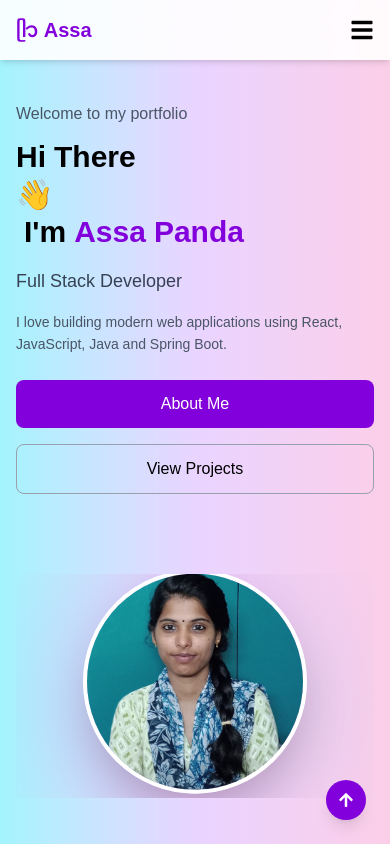
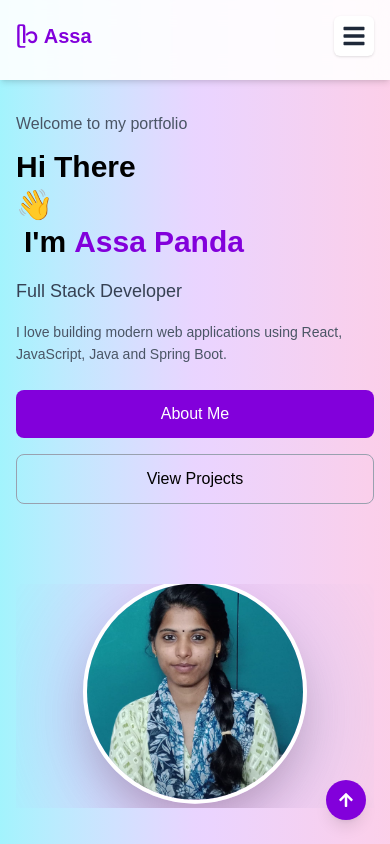
Before and after one commit to assa75/Portfolio, a React (Vite) app: page / in a window 390 px wide. Shown: the top 844 px of the page. Built offline with nearby package versions, Linux system fonts and the light colour scheme.

Commit message:
Initial portfolio project

```diff
--- a/src/components/Hero.jsx
+++ b/src/components/Hero.jsx
@@ -18,7 +18,7 @@ export default function Hero() {
   return (
     <section
       id="home"
-      className="w-full overflow-hidden pt-24 pb-10 min-h-screen flex items-center
+      className="w-full overflow-hidden pt-28 sm:pt-32 pb-10 min-h-screen flex items-start md:items-center
       bg-gradient-to-r from-cyan-200 via-purple-200 to-pink-200"
     >
       <div className="max-w-6xl w-full mx-auto grid md:grid-cols-2 gap-10 items-center px-4 sm:px-6">
--- a/src/components/Navbar.jsx
+++ b/src/components/Navbar.jsx
@@ -6,8 +6,7 @@ export default function Navbar() {
   const [menuOpen, setMenuOpen] = useState(false);
 
   return (
-    <header className="fixed top-0 left-0 w-full
-    bg-white/90 backdrop-blur-md shadow-md z-[999]">
+    <header className="fixed top-0 left-0 w-full h-20 bg-white/90 backdrop-blur-md shadow-md z-[999]">
 
       <nav className="max-w-6xl mx-auto flex justify-between items-center px-4 sm:px-6 py-4">
 
@@ -29,7 +28,7 @@ export default function Navbar() {
         {/* Mobile Button */}
         <button
           onClick={() => setMenuOpen(!menuOpen)}
-          className="md:hidden text-2xl text-black"
+          className="md:hidden text-2xl text-gray-800 bg-white rounded-md p-2 shadow"
         >
           {menuOpen ? <FaTimes /> : <FaBars />}
         </button>
```
